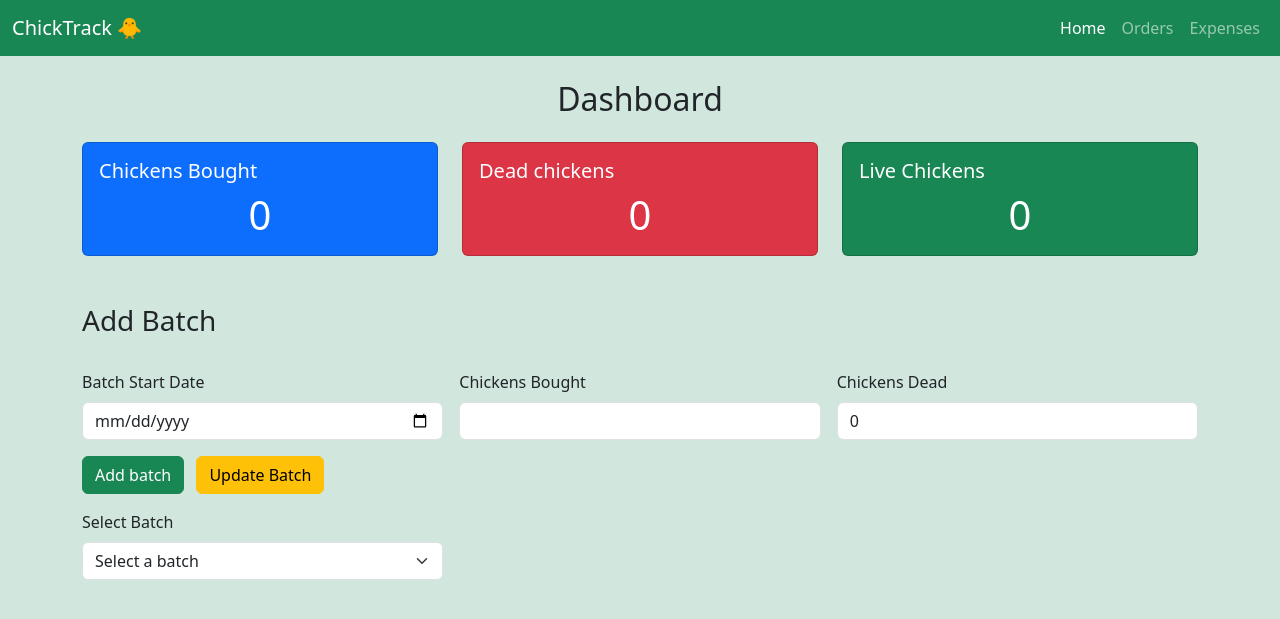
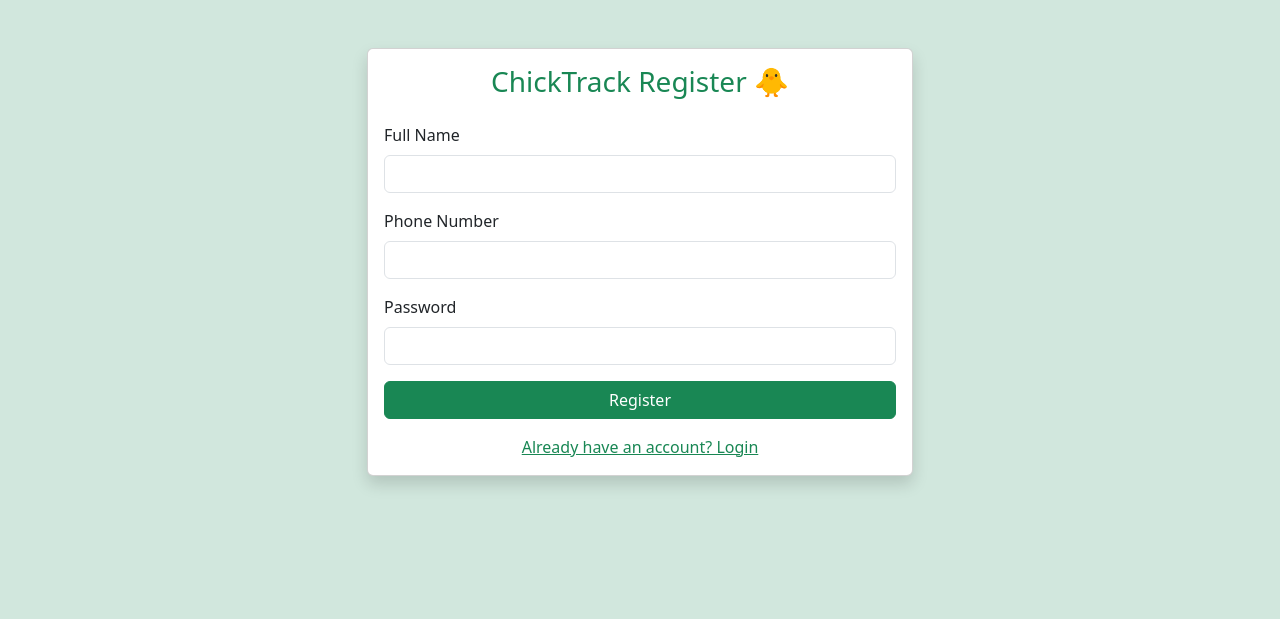
Before and after one commit to mstaniadzumba/chickTrack, a Flask app: page / in a window 1280 px wide. Shown: the top 619 px of the page. Run offline with Flask 3, Linux system fonts and the light colour scheme; data that the repository does not hold is empty.

Commit message:
added register and login pages

```diff
--- a/app.py
+++ b/app.py
@@ -3,6 +3,7 @@ from models.tables import db_init
 from routes.expenses import expense_routes
 from routes.orders import order_routes
 from routes.dashboard import dashboard_routes
+from routes.auth import auth_routes
 
 app = Flask(__name__)
 
@@ -11,11 +12,24 @@ app = Flask(__name__)
 app.register_blueprint(expense_routes)
 app.register_blueprint(order_routes)
 app.register_blueprint(dashboard_routes)
+app.register_blueprint(auth_routes)
 
 
 @app.route("/")
 def home():
+    return render_template("register.html")
+
+@app.route("/dashboard")
+def dashboard():
     return render_template("index.html")
+
+@app.route("/login")
+def login():
+    return render_template("login.html")
+
+@app.route("/register")
+def register():
+    return render_template("register.html")
 
 @app.route("/orders")
 def show_orders():
--- a/templates/expenses.html
+++ b/templates/expenses.html
@@ -94,6 +94,7 @@
                                 <th>Amount (R)</th>
                                 <th>Date</th>
                                 <th>Comment/s</th>
+                                <th>Actions</th>
                             </tr>
                         </thead>
                         <tbody id="expensesTableBody">
--- a/templates/index.html
+++ b/templates/index.html
@@ -20,7 +20,7 @@
     <div class="collapse navbar-collapse" id="navbarNav">
       <ul class="navbar-nav ms-auto">
         <li class="nav-item">
-          <a class="nav-link active" href="#">Home</a>
+          <a class="nav-link active" href="/dashboard">Home</a>
         </li>
         <li class="nav-item">
           <a class="nav-link" href="{{ url_for('show_orders') }}">Orders</a>
--- a/templates/orders.html
+++ b/templates/orders.html
@@ -12,7 +12,7 @@
 
     <nav class="navbar navbar-expand-lg navbar-dark bg-success">
         <div class="container-fluid">
-            <a class="navbar-brand" href="{{ url_for('home') }}">ChickTrack 🐥</a>
+            <a class="navbar-brand" href="/dashboard">ChickTrack 🐥</a>
             <button class="navbar-toggler" type="button" data-bs-toggle="collapse" data-bs-target="#navbarNav"
                 aria-controls="navbarNav" aria-expanded="false" aria-label="Toggle navigation">
                 <span class="navbar-toggler-icon"></span>
@@ -20,7 +20,7 @@
             <div class="collapse navbar-collapse" id="navbarNav">
                 <ul class="navbar-nav ms-auto">
                     <li class="nav-item">
-                        <a class="nav-link" href="{{ url_for('home') }}">Home</a>
+                        <a class="nav-link" href="/dashboard">Home</a>
                     </li>
                     <li class="nav-item">
                         <a class="nav-link active" href="{{ url_for('show_orders') }}">Orders</a>
--- /dev/null
+++ b/templates/register.html
@@ -0,0 +1,73 @@
+<!DOCTYPE html>
+<html lang="en">
+<head>
+    <meta charset="UTF-8">
+    <meta name="viewport" content="width=device-width, initial-scale=1.0">
+    <title>ChickTrack - Register</title>
+    <link href="https://cdn.jsdelivr.net/npm/bootstrap@5.3.2/dist/css/bootstrap.min.css" rel="stylesheet">
+    <link rel="icon" type="image/png" href="{{ url_for('static', filename='images/chick.png') }}">
+</head>
+<body class="bg-success-subtle">
+    <div class="container mt-5">
+        <div class="row justify-content-center">
+            <div class="col-md-6">
+                <div class="card shadow">
+                    <div class="card-body">
+                        <h3 class="card-title text-center text-success mb-4">ChickTrack Register 🐥</h3>
+                        <form id="registerForm">
+                            <div class="mb-3">
+                                <label for="userName" class="form-label">Full Name</label>
+                                <input type="text" class="form-control" id="userName" required>
+                            </div>
+                            <div class="mb-3">
+                                <label for="userPhone" class="form-label">Phone Number</label>
+                                <input type="tel" class="form-control" id="userPhone" required>
+                            </div>
+                            <div class="mb-3">
+                                <label for="userPassword" class="form-label">Password</label>
+                                <input type="password" class="form-control" id="userPassword" required>
+                            </div>
+                            <button type="submit" class="btn btn-success w-100">Register</button>
+                        </form>
+                        <div class="text-center mt-3">
+                            <a href="/login" class="text-success">Already have an account? Login</a>
+                        </div>
+                    </div>
+                </div>
+            </div>
+        </div>
+    </div>
+
+    <script src="https://cdn.jsdelivr.net/npm/bootstrap@5.3.2/dist/js/bootstrap.bundle.min.js"></script>
+    <script>
+        document.getElementById('registerForm').addEventListener('submit', async function(e) {
+            e.preventDefault();
+
+            const userData = {
+                name: document.getElementById('userName').value,
+                phone: document.getElementById('userPhone').value,
+                password: document.getElementById('userPassword').value
+            };
+
+            try {
+                const response = await fetch('/api/register', {
+                    method: 'POST',
+                    headers: { 'Content-Type': 'application/json' },
+                    body: JSON.stringify(userData)
+                });
+
+                const result = await response.json();
+
+                if (response.ok) {
+                    alert('Registration successful! Please login.');
+                    window.location.href = '/login';
+                } else {
+                    alert(result.message || 'Registration failed');
+                }
+            } catch (error) {
+                alert('Registration error');
+            }
+        });
+    </script>
+</body>
+</html>
```
Also changed, not shown: models/tables.py (+7 -0 lines), models/users.py (added, +34 -0 lines), routes/auth.py (added, +36 -0 lines), static/js/expenses.js (+22 -0 lines), templates/login.html (added, +54 -0 lines).
